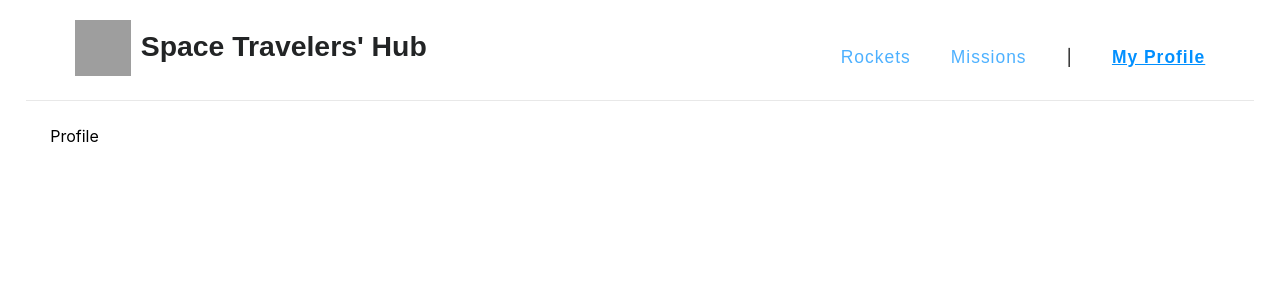
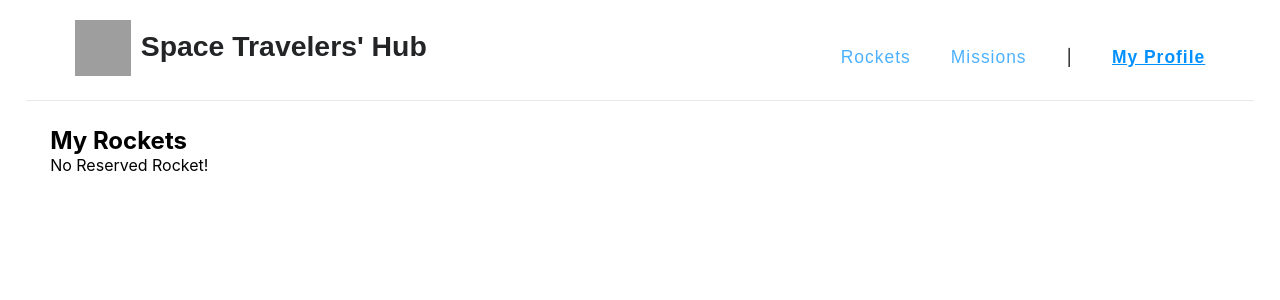
Before and after one commit to danutibe07/React-Group-Project, a React (Create React App) app: page /profile in a window 1280 px wide. Shown: the top 300 px of the page. Built offline with nearby package versions, Linux system fonts and the light colour scheme; grey boxes are pictures that could not be loaded.

Commit message:
Render filtered rockets to Profile

```diff
--- a/src/pages/Profile.js
+++ b/src/pages/Profile.js
@@ -1,7 +1,11 @@
 import React from 'react';
+import Rocket from '../components/RocketProfile';
 
 const Profile = () => (
-  <div>Profile</div>
+  <div>
+    <h2>My Rockets</h2>
+    <Rocket />
+  </div>
 );
 
 export default Profile;
```
